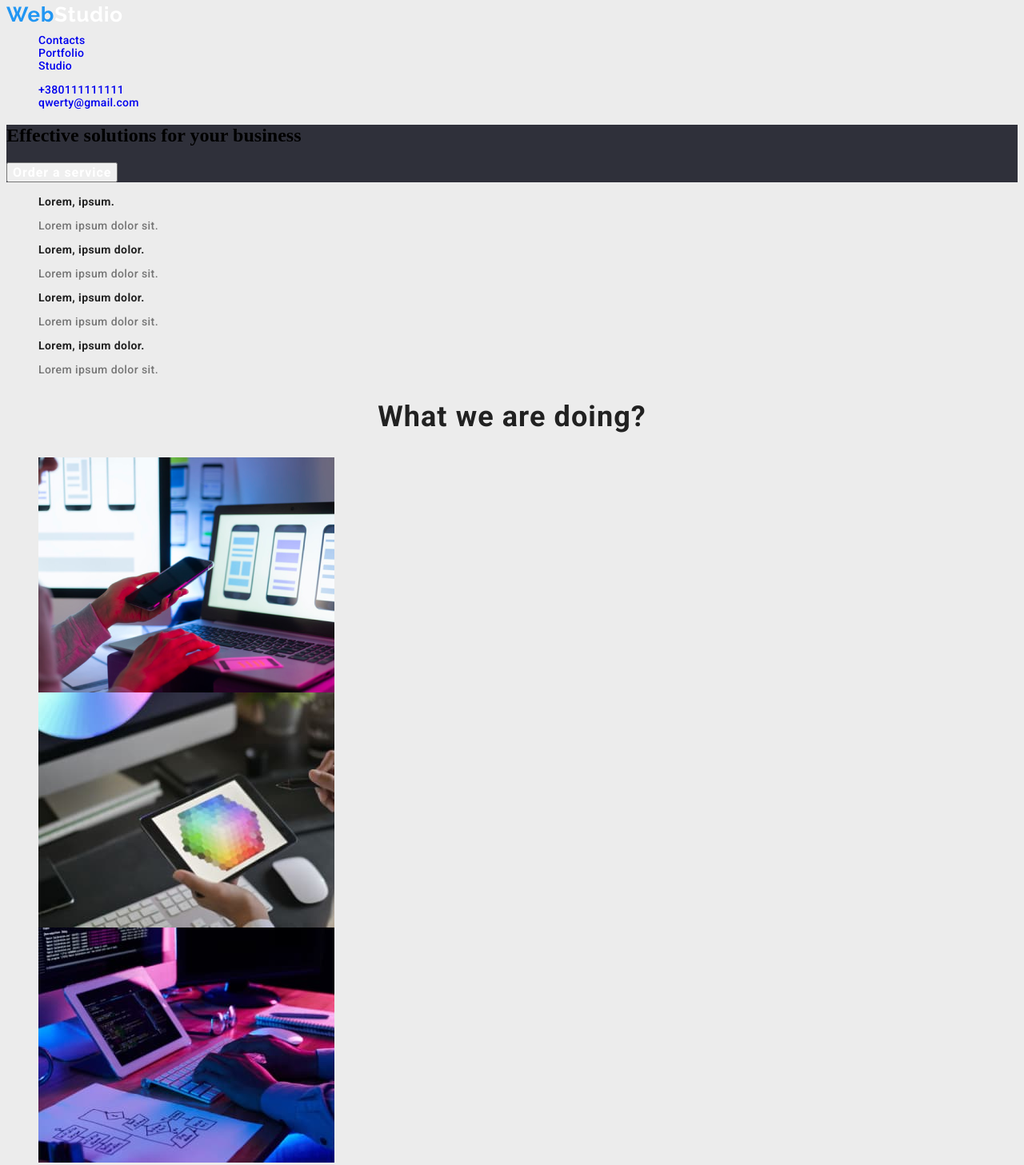
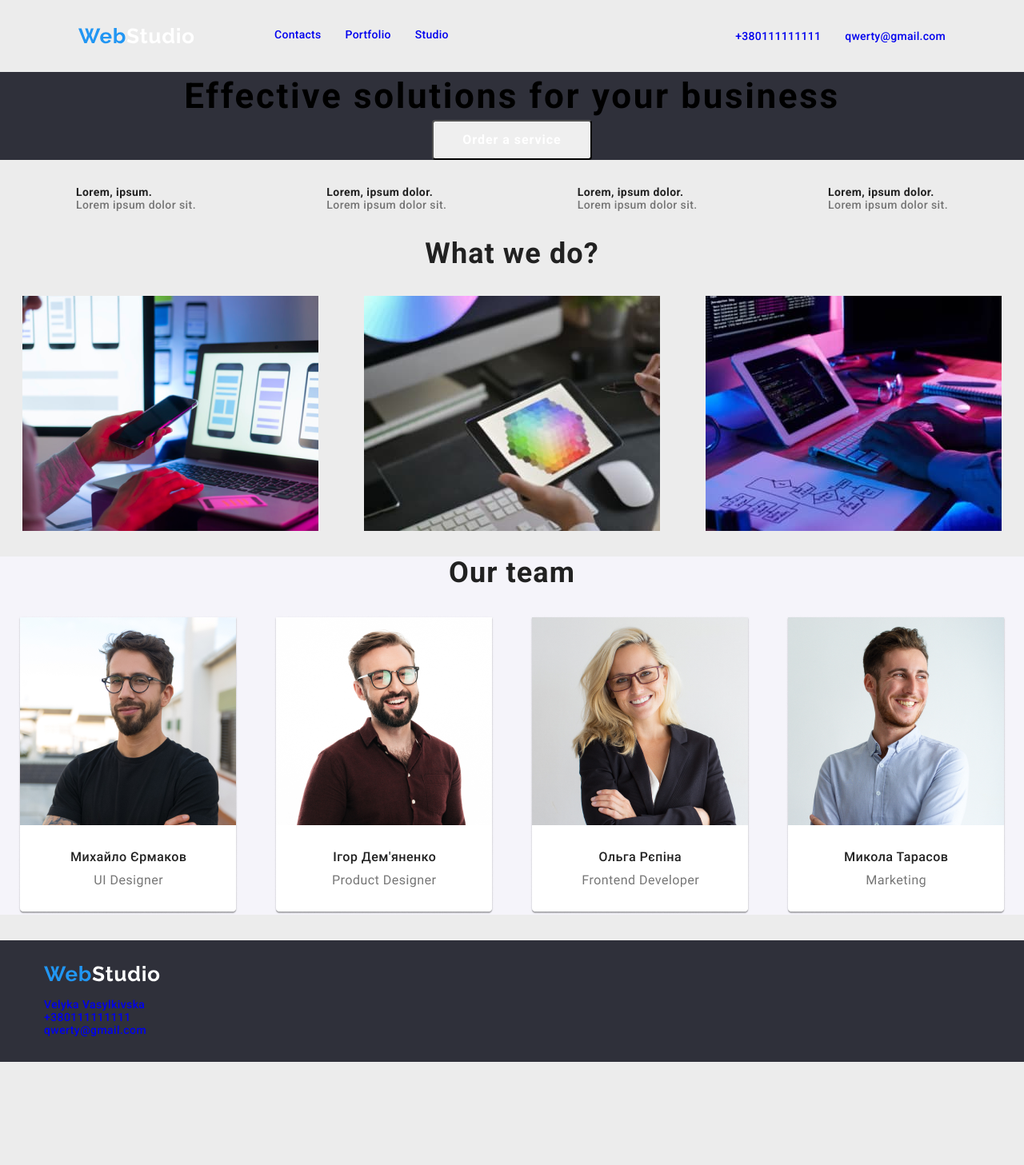
Before and after one commit to BakudanShogun/homewok-3.2, a plain HTML site: page index.html in a window 1280 px wide. Shown: the top 1457 px of the page at 80% size. After the commit the page ends 1328 px from the top, so only its background shows below. Drawn offline with nearby package versions, Linux system fonts and the light colour scheme.

Commit message:
new origin

```diff
--- a/css/styles.css
+++ b/css/styles.css
@@ -15,6 +15,121 @@ img{
 }
 .link{
   text-decoration: none;
+}
+h1,h2,h3,h4{
+  margin-top: 0;
+  margin-bottom: 0;
+}
+ul, ol{
+  margin-top: 0;
+  margin-bottom: 0;
+  padding-left: 0;
+}
+p{
+  margin-top: 0;
+  margin-bottom: 0;
+}
+button{
+  cursor: pointer;
+}
+
+.header-container{
+  display: flex;
+  align-items: center;
+  padding-top: 32px;
+  padding-bottom: 32px;
+  border: solid #ECECEC;
+}
+.site-logo{
+  margin-right: 70px;
+}
+.menu{
+  display: flex;
+  column-gap: 30px;
+}
+.site-navigation{
+  display: flex;
+  column-gap: 30px;
+}
+.contacts{
+  display: flex;
+  column-gap: 30px;
+  margin-left: auto;
+}
+.container{
+  margin-left: auto;
+  margin-right: auto;
+  width: 1170px;
+  padding-left: 40px;
+  padding-right: 40px;
+}
+.modal-opn-btn{
+  width: 200px;
+height: 50px;
+border-radius: 4px;
+padding-left: 4px;
+padding-right: 4px;
+display: block;
+margin-left: auto;
+margin-right: auto;
+ }
+ .modal-opn-btn-portfolio{
+min-height: 38px;
+border-radius: 4px;
+padding-left: 4px;
+padding-right: 4px;
+display: block;
+margin-left: auto;
+margin-right: auto;
+ }
+.lor-list{
+  display: flex;
+  justify-content: space-between;
+  margin-bottom: 32px;
+  margin-top: 32px;
+}
+.img-list{
+  display: flex;
+  justify-content: space-around;
+  margin-top: 32px;
+  margin-bottom: 32px;
+}
+.team-card-list{
+  display: flex;
+  justify-content: space-around;
+  margin-top: 32px;
+  margin-bottom: 32px;
+}
+.footer-menu{
+  width: 1170px;
+  display: flex;
+  flex-direction: column;
+  padding-top: 32px;
+  padding-bottom: 32px;
+ margin-left: auto;
+ margin-right: auto;
+}
+.footer-logo{
+  margin-bottom: 20px;
+}
+.footer-list{
+  display: flex;
+flex-direction: column;
+justify-content: space-around;
+}
+.button-list{
+  display: flex;
+  justify-content: center;
+  padding-top: 32px;
+  padding-bottom: 25px;
+}
+.project-list{
+  display: grid;
+    grid-template-columns: repeat(3, 1fr);
+    grid-template-rows: repeat(3, 404px);
+    gap: 10px;
+    padding: 10px;
+  margin-bottom: 32px;
 }
 .site-navigation{
   font-family: "Roboto", sans-serif;
@@ -42,6 +157,15 @@ img{
  text-align: center;
  color: #ffffff;
  }
+ .modal-opn-btn-portfolio{
+  font-family: "Roboto", sans-serif;
+font-size: 16px;
+font-weight: 700;
+line-height: 1,88;
+letter-spacing: 0.06em;
+text-align: center;
+color: #ffffff;
+}
  .article{
   font-family: "Roboto", sans-serif;
 font-size: 14px;
@@ -50,6 +174,16 @@ line-height: 1,41;
 letter-spacing: 0.03em;
 text-align: left;
 color: var(--ar-color)
+ }
+ .article-hero{
+  font-family: Roboto;
+font-size: 44px;
+font-weight: 900;
+line-height: 60px;
+letter-spacing: 0.06em;
+text-align: center;
+color: #000;
+
  }
  .sup-article{
   font-family: "Roboto", sans-serif;
@@ -104,11 +238,17 @@ color:var(--focus-text-colour)
 .contacts :focus{
   color:var(--focus-text-colour)
 }
-button{
-  cursor: pointer;
+.footer-list :hover,
+.footer-list :focus{
+  color: var(--focus-text-colour);
 }
 .modal-opn-btn:hover,
 .modal-opn-btn:focus{
+  background-color: var(--focus-text-colour);
+  color: #ffffff;
+}
+.modal-opn-btn-portfolio:hover,
+.modal-opn-btn-portfolio:focus{
   background-color: var(--focus-text-colour);
   color: #ffffff;
 }
--- a/index.html
+++ b/index.html
@@ -7,17 +7,20 @@
     <link rel="preconnect" href="https://fonts.googleapis.com">
 <link rel="preconnect" href="https://fonts.gstatic.com" crossorigin>
 <link href="https://fonts.googleapis.com/css2?family=Raleway:ital,wght@0,773;1,773&family=Roboto:wght@500;700&display=swap" rel="stylesheet">
+<link rel="stylesheet" href="https://cdnjs.cloudflare.com/ajax/libs/modern-normalize/3.0.0/modern-normalize.min.css">
     <link rel="stylesheet" href="./css/styles.css">
 </head>
 <body>
     <header class="header-info">
+      <nav class="container header-container">
+      <div class="menu">
         <a class="site-logo" href="./index.html"><img src="./images/WebStudio.svg" alt="WebStudio logo"></a>
-  <nav>
-    <ul class="site-navigation list">
+      <ul class="site-navigation list ">
           <li><a class="link" href="#">Contacts</a></li>
           <li><a class="link" href="./portfolio.html">Portfolio</a></li>
           <li><a class="link" href="#">Studio</a></li>
       </ul>
+      </div>
    <ul class="contacts list">
     <li class="contacts__item"><a class="link" href="tel:+380111111111">+380111111111</a></li>
       <li class="contacts__item"><a class="link" href="mailto:qwerty@gmail.com">qwerty@gmail.com</a></li>
@@ -26,11 +29,16 @@
   </header>
 <main>
 <section class="hero">
-  <h1 class="article-m">Effective solutions for your business</h1>
+  <div class="container">
+    <h1 class="article-hero">Effective solutions for your business</h1>
     <button class="modal-opn-btn" type="button"> Order a service </button>
+  </div>
 </section>
+<section>
+  <div class="container">
     <section class="lorem-list">
-<ul class="list">
+
+      <ul class="list lor-list">
         <li>
           <h3 class="article">Lorem, ipsum.</h3>
           <p class="sup-article
@@ -52,8 +60,10 @@
         ">Lorem ipsum dolor sit.</p>
       </li>
         </ul>
-<h2 class="wwad-article">What we are doing?</h2>
-<ul class="list">
+  </div>
+</section>
+<h2 class="wwad-article">What we do?</h2>
+<ul class="list img-list">
   <li><a href=""><img src="./images/img1.png" alt="photo"></a></li>
    <li><a href=""><img src="./images/img2.jpg" alt="photo"></a></li>
  <li><a href=""><img src="./images/img0.jpg" alt="photo"></a></li>
@@ -61,7 +71,7 @@
 </section>
 <section class="our-team-list">
     <h2 class="our-team">Our team</h2>
-    <ul class="list">
+      <ul class="list team-card-list">
       <li><a href=""><img src="./images/card1.png" alt="man"></a></li>
       <li> <a href=""><img src="./images/card2.png" alt="woman"></a></li>
       <li><a href=""><img src="./images/card3.png" alt="man"></a></li>
@@ -70,12 +80,14 @@
 </section>
 </main>
 <footer class="site-footer">
-    <a href="./index.html"><img src="./images/WebStudio.svg" alt="WebStudio Logo"></a>
- <ul class="list">
+  <div class="footer-menu">
+    <a href="./index.html" class="footer-logo"><img src="./images/WebStudio.svg" alt="WebStudio Logo"></a>
+    <ul class="list footer-list">
    <li><a class="link" href="https://maps.app.goo.gl/42FeBoory7JgVYwk7">Velyka Vasylkivska</a></li>
    <li><a class="link" href="tel:+380111111111">+380111111111</a> </li>
    <li><a class="link" href="mailto:qwerty@gmail.com">qwerty@gmail.com</a></li>
    </ul>
+  </div>
 </footer>
 </body>
 </html>
```
Also changed, not shown: portfolio.html (+20 -9 lines), 1 other file. Lines whose indentation alone changed are shown as unchanged.
